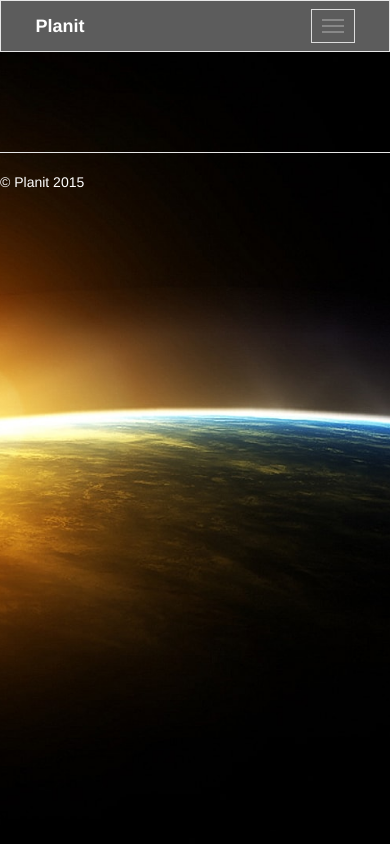
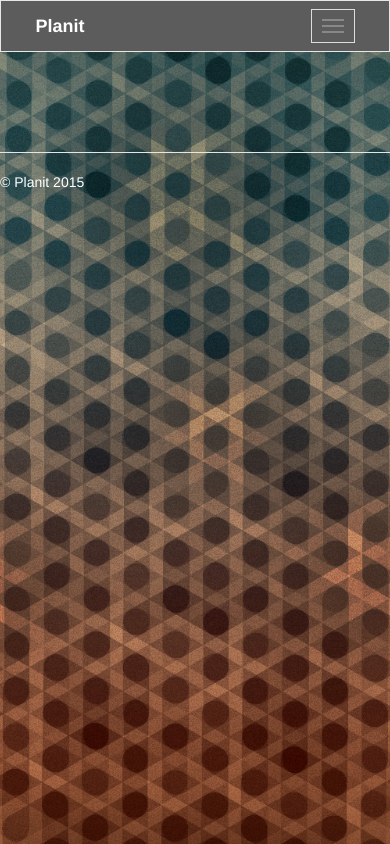
Before and after one commit to Deathridge/planit, a Django app: template flights/templates/base.html in a window 390 px wide. Run offline with Django 3.2, Linux system fonts and the light colour scheme; the template is opened without the code that fills it, so the values that code supplies are empty; some libraries are stand-ins or nearby versions.

```diff
--- a/static/css/flights.css
+++ b/static/css/flights.css
@@ -69,7 +69,7 @@
   }
 
   html, body {
-  background: url(../images/earth-from-space-min.jpeg) no-repeat center center fixed;
+  background: url(../images/Background-pattern.jpg) no-repeat center center fixed;
   -webkit-background-size: cover;
   -moz-background-size: cover;
   -o-background-size: cover;
```
